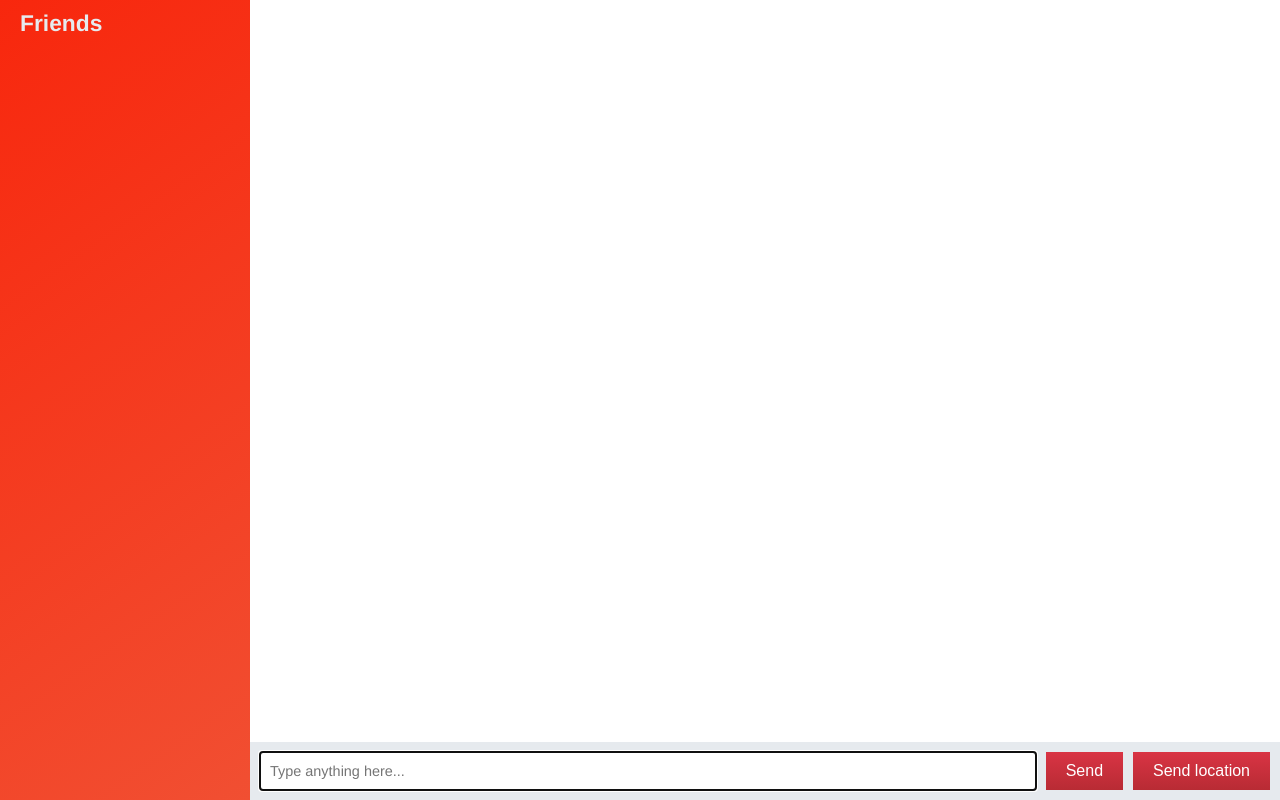
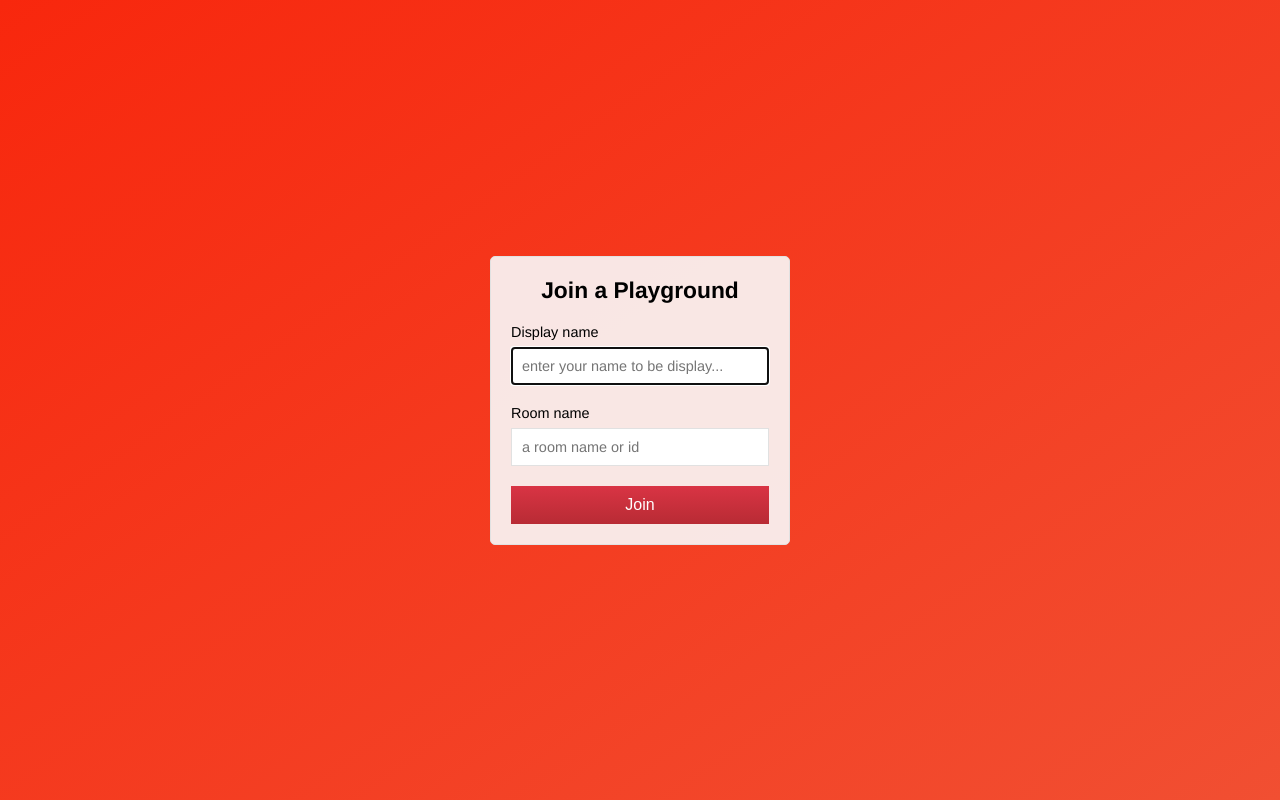
Before and after one commit to capnTP/chatPlayground, a website: page public/index.html in a window 1280 px wide. Drawn offline with nearby package versions, Linux system fonts and the light colour scheme; no server answers.

Commit message:
Add join page that submit to chat page

```diff
--- a/public/css/styles.css
+++ b/public/css/styles.css
@@ -43,6 +43,46 @@ button:hover {
 button:disabled {
   cursor: default;
   background: #698ea5;
+}
+
+.centered-form {
+  display: flex;
+  align-items: center;
+  height: 100vh;
+  width: 100vw;
+  justify-content: center;
+  background: -moz-linear-gradient(125deg, rgba(241,79,50,1) 0%, rgba(248,39,13,1) 100%); /* ff3.6+ */
+  background: -webkit-gradient(linear, left top, right bottom, color-stop(0%, rgba(241,112,92,1)), color-stop(100%, rgba(248,39,13,1))); /* safari4+,chrome */
+  background: -webkit-linear-gradient(125deg, rgba(241,79,50,1) 0%, rgba(248,39,13,1) 100%); /* safari5.1+,chrome10+ */
+  background: -o-linear-gradient(125deg, rgba(241,79,50,1) 0%, rgba(248,39,13,1) 100%); /* opera 11.10+ */
+  background: -ms-linear-gradient(125deg, rgba(241,79,50,1) 0%, rgba(248,39,13,1) 100%); /* ie10+ */
+  background: linear-gradient(325deg, rgba(241,79,50,1) 0%, rgba(248,39,13,1) 100%); /* w3c */
+}
+.centered-form_form {
+  background: rgba(250, 250, 250, 0.9);
+  border: 1px solid #e1e1e1;
+  border-radius: 5px;
+  padding: 0px 20px;
+  margin: 20px;
+  width: 300px;
+  /* text-align: center; */
+}
+.form-field {
+  margin: 20px 0;
+}
+
+.form-field > * {
+  width: 100%;
+}
+
+.form-field label {
+  display: block;
+  margin-bottom: 7px;
+}
+
+.form-field input, .form-field select {
+  border: 1px solid #e1e1e1;
+  padding: 10px;
 }
 .wrapper {
   display: flex;
--- a/public/index.html
+++ b/public/index.html
@@ -1,66 +1,28 @@
 <!DOCTYPE html>
 <html>
   <head>
-    <meta name="viewport" content="width=device-width, initial-scale=1" charset="utf-8">
-    <script src="/socket.io/socket.io.js"></script>
-    <script src="/js/libs/jquery-3.3.1.min.js"></script>
-    <script src="/js/libs/babel.min.js"></script>
-    <script src="/js/libs/moment.min.js"></script>
-    <script src="/js/libs/mustache.min.js"></script>
-    <!-- <link rel="stylesheet" href="/css/bootstrap.min.css"> -->
+    <meta name="viewport" content="width=device-width, initial-scale=1, user-scalable=no" charset="utf-8">
+    <title>Join | The Chat Playground</title>
     <link rel="stylesheet" href="/css/styles.css">
-
-    <title>The Chat Playground</title>
   </head>
-  <body>
-    <div class="wrapper">
-
-      <div class="chat_sidebar">
-        <h3>Friends</h3>
-        <div id="users"></div>
-      </div>
-
-      <div class="chat_main">
-        <!-- <button type="button" id="sidebarCollapse" class="btn-sidebar">
-          <i class="glyphicon glyphicon-align-left"></i>
-          Toggle Sidebar
-        </button> -->
-        <ul id="messages" class="chat_messages"></ul>
-
-        <div class="chat_footer">
-          <form id="message-form">
-            <input type="text" name="message" placeholder="Type anything here..." autofocus autocomplete="off"/>
-            <button>Send</button>
-          </form>
-          <button id="send-location">Send location</button>
+  <body class="centered-form">
+    <div class="centered-form_form">
+      <form action="/chat">
+        <div class="form-field">
+          <h3>Join a Playground</h3>
         </div>
-      </div>
+        <div class="form-field">
+          <label>Display name</label>
+          <input type="text" name="name" placeholder="enter your name to be display..." autofocus />
+        </div>
+        <div class="form-field">
+          <label>Room name</label>
+          <input type="text" name="room" placeholder="a room name or id">
+        </div>
+        <div class="form-field">
+          <button>Join</button>
+        </div>
+      </form>
     </div>
-
-    <script id="message-template" type="text/template">
-      <li class="message">
-        <div class="message_title">
-          <h4>{{from}}</h4>
-          <span>{{createdAt}}</span>
-        </div>
-        <div class="message_body">
-          <p>{{text}}</p>
-        </div>
-      </li>
-    </script>
-
-    <script id="location-message-template" type="text/template">
-      <li class="message">
-        <div class="message_title">
-          <h4>{{from}}</h4>
-          <span>{{createdAt}}</span>
-        </div>
-        <div class="message_body">
-          <p><a href="{{url}}" target="_blank">My current location</a></p>
-        </div>
-      </li>
-    </script>
-
-    <script type="text/babel" src="/js/index.js"></script>
   </body>
 </html>
```
Also changed, not shown: public/chat.html (added, +66 -0 lines), server/server.js (+6 -6 lines), public/js/chat.js (renamed from public/js/index.js).
